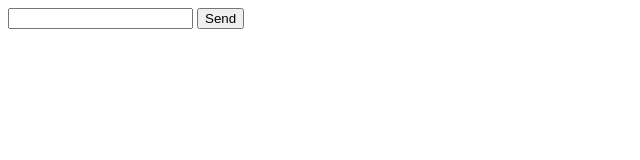
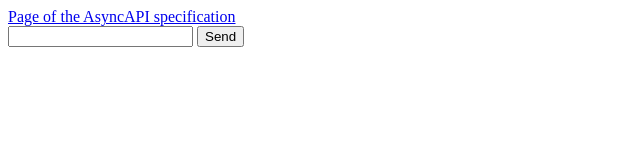
Before and after one commit to gleba/asyncapi-live-example, a website: page index.html in a window 1280 px wide. Shown: the whole page, without its empty margins (0-640 px from the left). Drawn offline with Linux system fonts and the light colour scheme.

Commit message:
add link to page of the AsyncAPI specification

```diff
--- a/index.html
+++ b/index.html
@@ -2,7 +2,7 @@
 <head>
 </head>
 <body>
-    <a href="/docs"></a>
+  <a href="/docs">Page of the AsyncAPI specification</a>
   <form name="publish">
     <input type="text" name="message">
     <input type="submit" value="Send">
```
